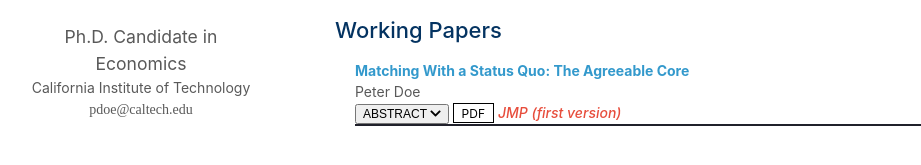
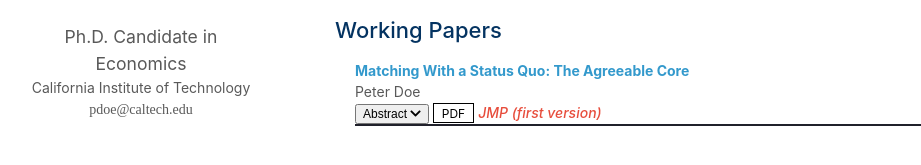
Before and after one commit to Pita-Dough/Pita-Dough.github.io, a Jekyll site: the page built from index.md, in a window 1280 px wide. Shown: the part 258-423 px from the top of the page, without its empty margins (135-1056 px from the left). Built offline with Jekyll 4.4.1, drawn with Linux system fonts in a browser that asks for light colours; nearby versions of some CDN libraries; a style sheet for code colours, icons or effects is not loaded; our own code applies the rules of GitHub Pages for plain Markdown files.

Commit message:
Update workingpapers.md

```diff
--- a/_includes/workingpapers.md
+++ b/_includes/workingpapers.md
@@ -27,7 +27,7 @@
       <a>
       <!-- <button class="btn btn-sm btn-bd-primary" type="button"></button> -->
       <button class="btn btn-sm z-depth-0" type="button" target="_blank" style="font-size:12px;" id="toggleButton{{ forloop.index }}">
-      ABSTRACT <i class='fas fa-chevron-down' style='font-size:12px'></i>
+      Abstract <i class='fas fa-chevron-down' style='font-size:12px'></i>
       </button>
       </a>
       {% endif %}
```
